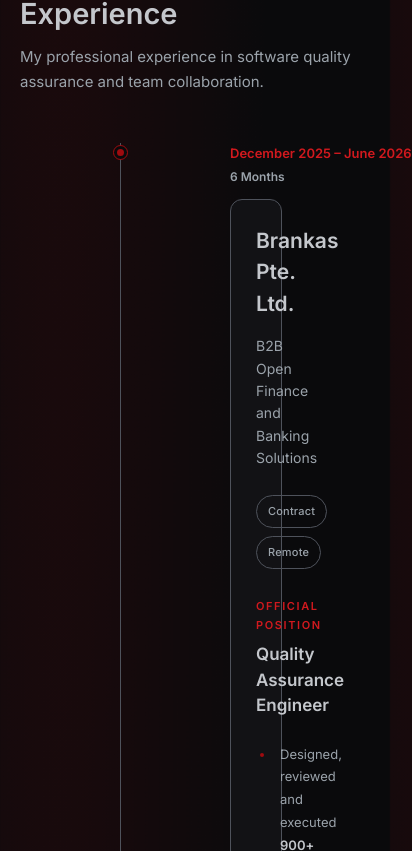
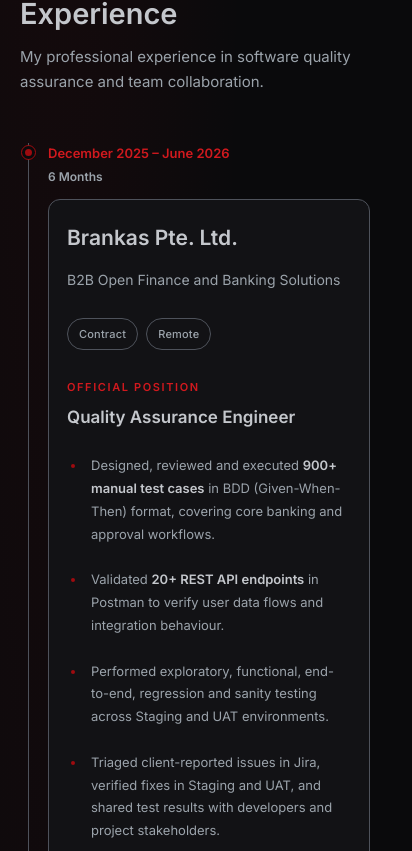
Before and after one commit to summerine/qa-portfolio, a React (Vite) app: page / in a window 390 px wide. Shown: the part 4653-5504 px from the top of the page, 412 px wide, since content can reach past the window. Built offline with nearby package versions, Linux system fonts and the light colour scheme.

Commit message:
add responsive for experience

```diff
--- a/src/App.css
+++ b/src/App.css
@@ -742,7 +742,7 @@ a:focus-visible {
    7. RESPONSIVE LAYOUT
 ================================= */
 
-@media (max-width: 768px) {
+@media (max-width: 900px) {
 
   /* Navigation */
 
@@ -794,6 +794,19 @@ a:focus-visible {
 
   /* Experience */
 
+  .experience-entry {
+    grid-template-columns: 180px 20px minmax(0, 1fr);
+    column-gap: 10px;
+  }
+
+  .experience-card {
+    padding: 25px 24px;
+  }
+
+  .experience-date{
+    text-align: left;
+  }
+
   .experience {
     padding: 72px 24px;
   }
@@ -808,7 +821,61 @@ a:focus-visible {
 }
 
 
-@media (max-width: 480px) {
+@media (max-width: 640px) {
+
+  .experience-list {
+    gap: 30px;
+  }
+
+  .experience-entry {
+    grid-template-columns: 16px minmax(0, 1fr);
+    column-gap: 12px;
+  }
+
+    .experience-date {
+    grid-column: 2;
+    grid-row: 1;
+    padding: 0 0 12px;
+    text-align: left;
+  }
+
+  .experience-period {
+    white-space: normal;
+  }
+
+  .experience-track {
+    grid-column: 1;
+    grid-row: 1 / 3;
+  }
+
+  .experience-track::before {
+    bottom: -30px;
+  }
+
+  .experience-dot {
+    margin-top: 3px;
+  }
+
+  .experience-card {
+    grid-column: 2;
+    grid-row: 2;
+    min-width: 0;
+    padding: 22px 18px;
+    border-radius: 12px;
+  }
+
+    .company-heading h3 {
+    font-size: 19px;
+    overflow-wrap: anywhere;
+  }
+
+  .role-heading h4 {
+    font-size: 17px;
+  }
+
+  .responsibility-list li {
+    font-size: 13px;
+  }
 
   .nav-list {
     gap: 14px;
@@ -832,6 +899,23 @@ a:focus-visible {
     text-align: center;
   }
 }
+
+/* Small mobile */
+@media (max-width: 380px) {
+  .experience-entry {
+    column-gap: 9px;
+  }
+
+  .experience-card {
+    padding: 18px 14px;
+  }
+
+  .company-detail-badge {
+    font-size: 10px;
+    padding: 5px 9px;
+  }
+}
+
 
 
 /* =========================
```
